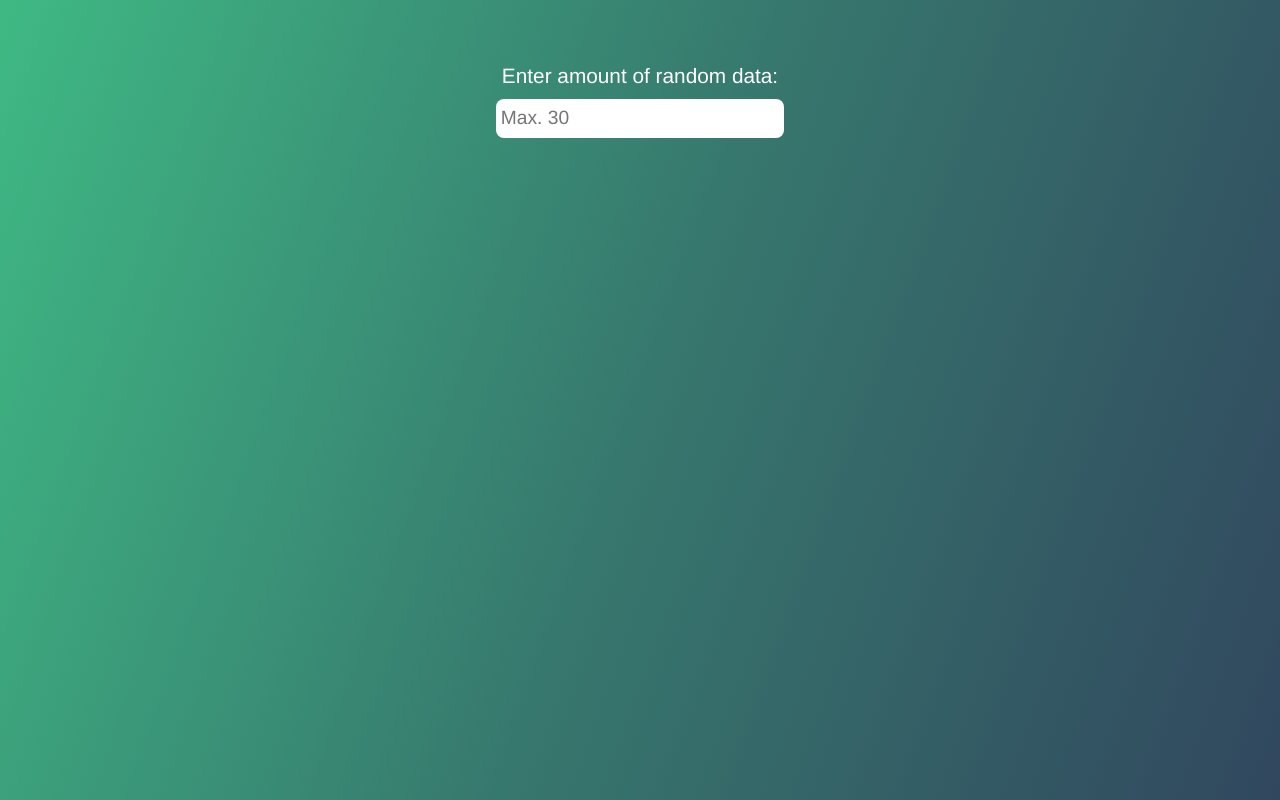
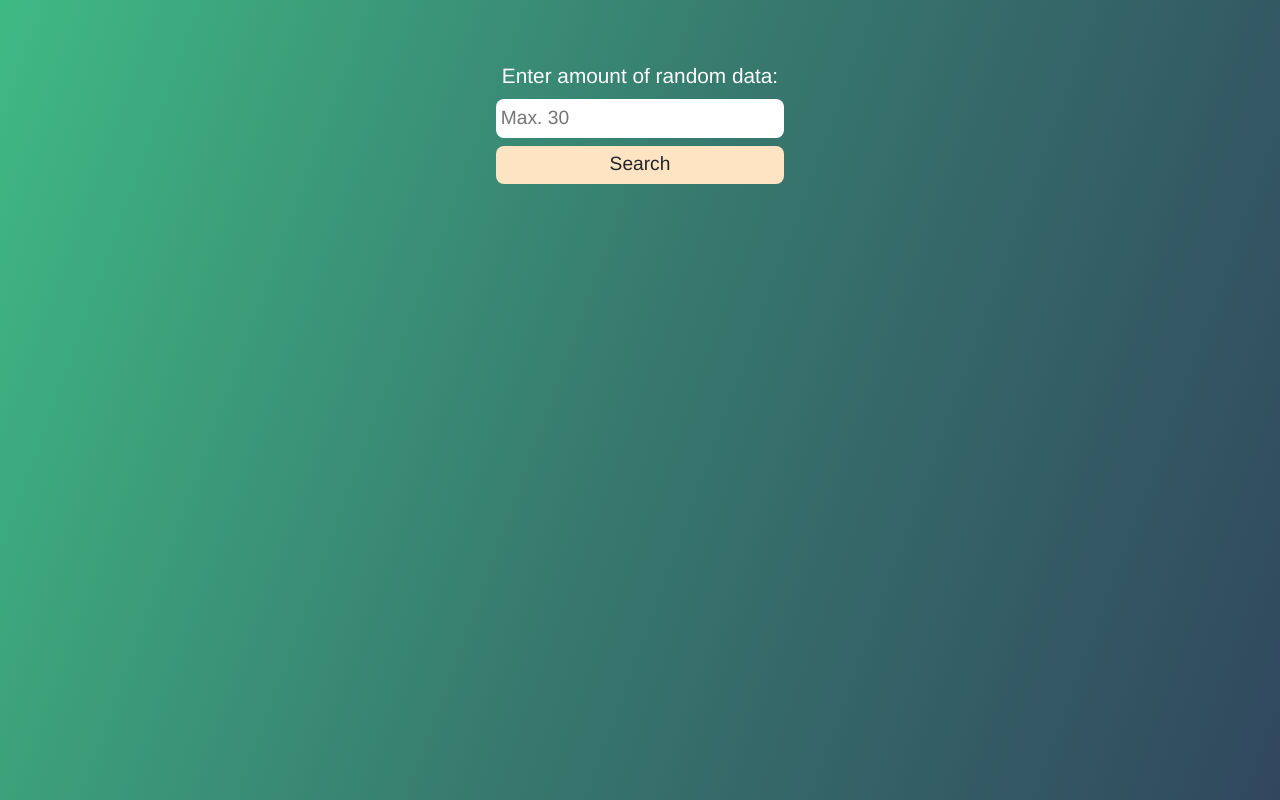
Before and after one commit to Mustafa-Filiz/Vue--VBT-Case-Study, a Vue app: page / in a window 1280 px wide. Built offline with nearby package versions, Linux system fonts and the light colour scheme.

Commit message:
added a button to form component

```diff
--- a/src/components/Form.vue
+++ b/src/components/Form.vue
@@ -16,6 +16,7 @@
       <option value="20"></option>
       <option value="30"></option>
     </datalist>
+    <button class="btn">Search</button>
   </form>
 </template>
 
@@ -35,4 +36,21 @@ export default {
   color: white;
   font-size: 1.3rem;
 }
+.btn {
+  width: 18rem;
+  font-size: 1.2rem;
+  border: none;
+  border-radius: 0.5rem;
+  padding: 0.3rem;
+  margin-bottom: 1rem;
+  background-color: bisque;
+}
+
+.btn:hover{
+  background-color: burlywood;
+}
+
+.btn:focus{
+  box-shadow: none;
+}
 </style>
```
